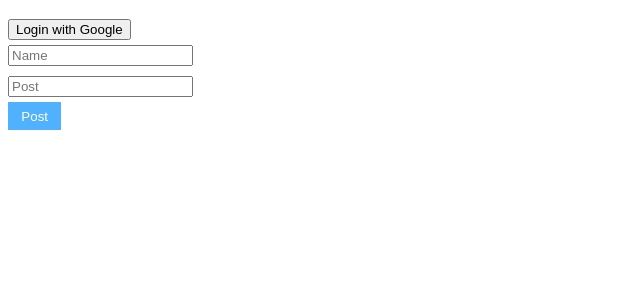
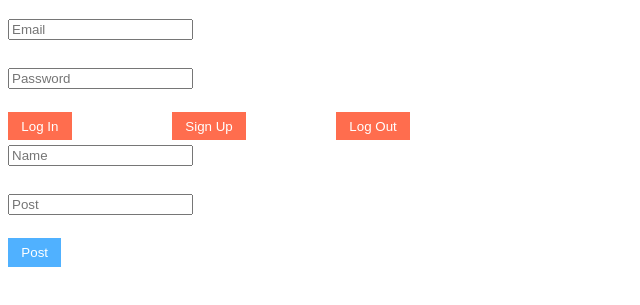
Before and after one commit to michaelalvin/TechWebChat, a plain HTML site: page public/index.html in a window 1280 px wide. Shown: the part 61-366 px from the top of the page, without its empty margins (0-640 px from the left). Drawn offline with Linux system fonts and the light colour scheme; no server answers.

Commit message:
second commitL auth enabled

```diff
--- a/public/index.css
+++ b/public/index.css
@@ -7,7 +7,8 @@
       width: 400px;
       background-color: #efefef;
     }
-    #username, #post {
+    #username, #post, #email, #password {
+      display: block;
       margin: 5px 0px;
     }
 
@@ -17,3 +18,22 @@
       border: none;
       color: #FFF;
     }
+
+    #loginbtn, #logoutbtn, #signupbtn {
+      padding: 0.5em 1em;
+      background-color: #ff6d4e;
+      border: none;
+      color: #FFF;
+      float: left;
+    }
+
+    #element1, #element2 {
+      display:inline-block;
+      margin-right:10px;
+      width:150px
+    }
+
+    #element3 {
+      display:inline-block;
+      width:150px
+    }
--- a/public/index.html
+++ b/public/index.html
@@ -17,7 +17,14 @@
 <body>
 	<h1>My Firebase Chat</h1>
 
-	<button id="login">Login with Google</button><br/>
+	<input id = "email" type = "text" placeholder= "Email"><br/>
+	<input id = "password" type = "text" placeholder= "Password"><br/>
+    <div id="element1"> <button id = "loginbtn" onclick="login()">Log In</button><br/> </div>
+	<div id="element2"> <button id = "signupbtn" onclick="signup()">Sign Up</button><br> </div>
+	<div id="element3"> <button id = "logoutbtn" onclick="logout()">Log Out</button><br/> </div> <br/>
+
+
+
 	<input id = "username" type = "text" placeholder= "Name"><br/>
 	<input id = "post" type = "text" placeholder= "Post"><br/>
 	<button id = "postbtn" onclick="submit()">Post</button><br/>
--- a/public/index.js
+++ b/public/index.js
@@ -1,10 +1,10 @@
-
-
 var nameText = document.getElementById("username");
 var postText = document.getElementById("post");
 var button = document.getElementById("postbtn");
+var emailText = document.getElementById("email");
+var passwordText = document.getElementById("password");
+var button = document.getElementById("postbtn");
 var firebaseRef = firebase.database().ref();
-
 
 /** Function to add a post to database **/
 function submit() {
@@ -14,6 +14,72 @@ function submit() {
 	firebaseRef.push({username:username, text:post});
     postText.value = "";
 }
+
+function login() {
+    var email = emailText.value;
+    var pw = passwordText.value;
+
+    firebase.auth().signInWithEmailAndPassword(email, pw).catch(function(error) {
+        // Handle Errors here.
+        var errorCode = error.code;
+        var errorMessage = error.message;
+        // ...
+        alert(errorMessage);
+    });
+}
+
+function signup() {
+    var email = emailText.value;
+    var pw = passwordText.value;
+
+    firebase.auth().createUserWithEmailAndPassword(email, pw).catch(function(error) {
+        // Handle Errors here.
+        var errorCode = error.code;
+        var errorMessage = error.message;
+        // ...
+        alert(errorMessage);
+    });
+}
+
+function logout() {
+    firebase.auth().signOut().then(function() {
+        console.log('Signed Out');
+    }, function(error) {
+        console.error('Sign Out Error', error);
+    });
+}
+
+/** Function to add a listener for user auth **/
+firebase.auth().onAuthStateChanged(function(user) {
+  if (user) {
+    // User is signed in.
+    var displayName = user.displayName;
+    var email = user.email;
+    var emailVerified = user.emailVerified;
+    var photoURL = user.photoURL;
+    var isAnonymous = user.isAnonymous;
+    var uid = user.uid;
+    var providerData = user.providerData;
+    alert("Welcome " + email);
+    // ...
+    // Begin listening for data only if user is signed in
+    startListening();
+
+  } else {
+    // User is signed out.
+    // ...
+    alert("Goodbye " + email);
+
+    //Delete conversation once user is logged out
+    var node = document.getElementById("results");
+    while (node.hasChildNodes()) {
+        node.removeChild(node.lastChild);
+    }
+  }
+});
+
+// Begin listening for data only if user is signed in
+// startListening();
 
 /** Function to add a data listener **/
 var startListening = function() {
@@ -33,7 +99,4 @@ var startListening = function() {
     msgElement.className = "msg";
     document.getElementById("results").appendChild(msgElement);
     });
-  }
-
-// Begin listening for data
-startListening();
+}
```
